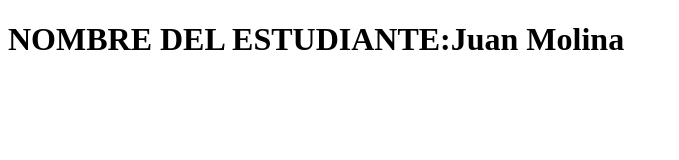
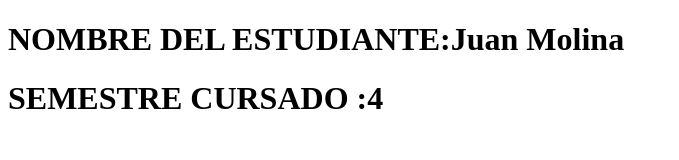
Before and after one commit to jsebastianmolinav5-arch/Taller-de-jueves-practicas, a plain HTML site: page index.html in a window 1280 px wide. Shown: the whole page, without its empty margins (0-679 px from the left). Drawn offline with Linux system fonts and the light colour scheme.

Commit message:
se agrego semestre cursado

```diff
--- a/index.html
+++ b/index.html
@@ -7,6 +7,6 @@
 </head>
 <body>
     <h1>NOMBRE DEL ESTUDIANTE:Juan Molina </h1>
-
+    <h1>SEMESTRE CURSADO :4 </h1>
 </body>
 </html>
```
